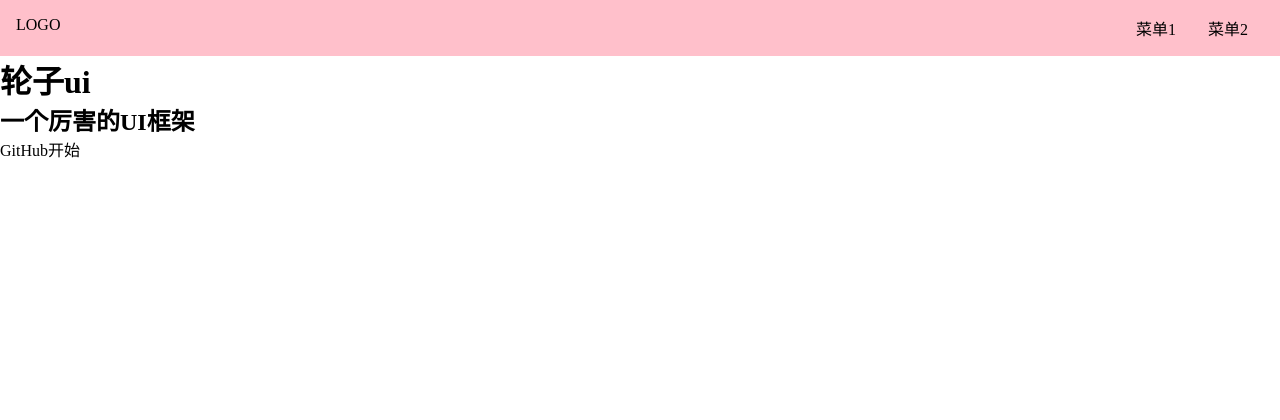
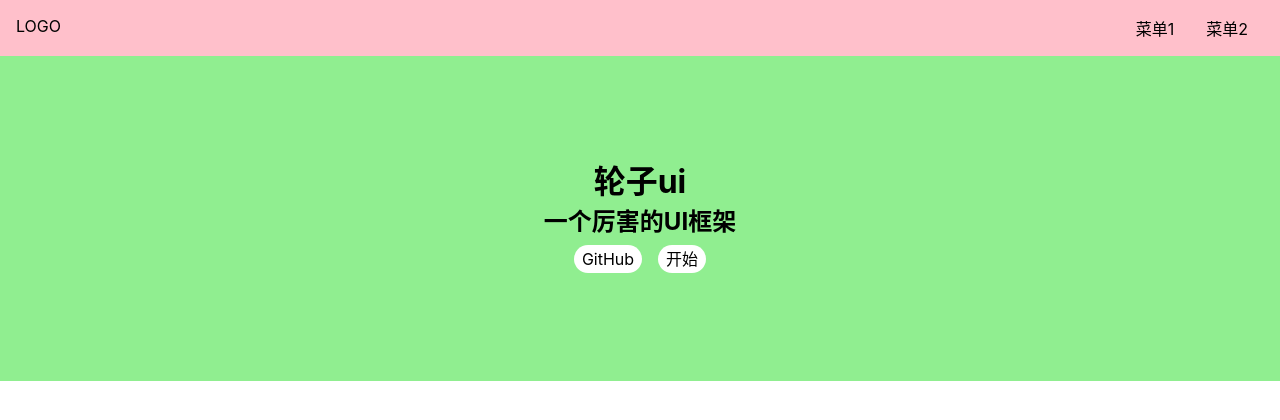
Before and after one commit to Eternal-could/Eternal-ui, a Vue app: page /#/ in a window 1280 px wide. Shown: the top 420 px of the page. Built offline with nearby package versions, Linux system fonts and the light colour scheme.

Commit message:
Home css样式

```diff
--- a/src/index.scss
+++ b/src/index.scss
@@ -15,5 +15,11 @@ a {
 
   &:hover {
     border-bottom: 1px solid;
+    cursor: pointer;
   }
 }
+
+body {
+  font-size: 16px;
+  font-family: -apple-system, "Noto Sans", "Helvetica Neue", Helvetica, "Nimbus Sans L", Arial, "Liberation Sans", "PingFang SC", "Hiragino Sans GB", "Noto Sans CJK SC", "Source Han Sans SC", "Source Han Sans CN", "Microsoft YaHei", "Wenquanyi Micro Hei", "WenQuanYi Zen Hei", "ST Heiti", SimHei, "WenQuanYi Zen Hei Sharp", sans-serif;
+}
--- a/src/views/Home.vue
+++ b/src/views/Home.vue
@@ -21,5 +21,24 @@ export default {
 </script>
 
 <style scoped lang="scss">
-
+.banner {
+  padding: 100px 0;
+  display: flex;
+  justify-content: center;
+  align-items: center;
+  flex-direction: column;
+  background: lightgreen;
+  > .actions{
+    padding: 8px 0;
+    a {
+      margin:0 8px;
+      background: #fff;
+      display: inline-block;
+      height: 28px;
+      line-height: 28px;
+      border-radius: 14px;
+      padding: 0 8px;
+    }
+  }
+}
 </style>
```
